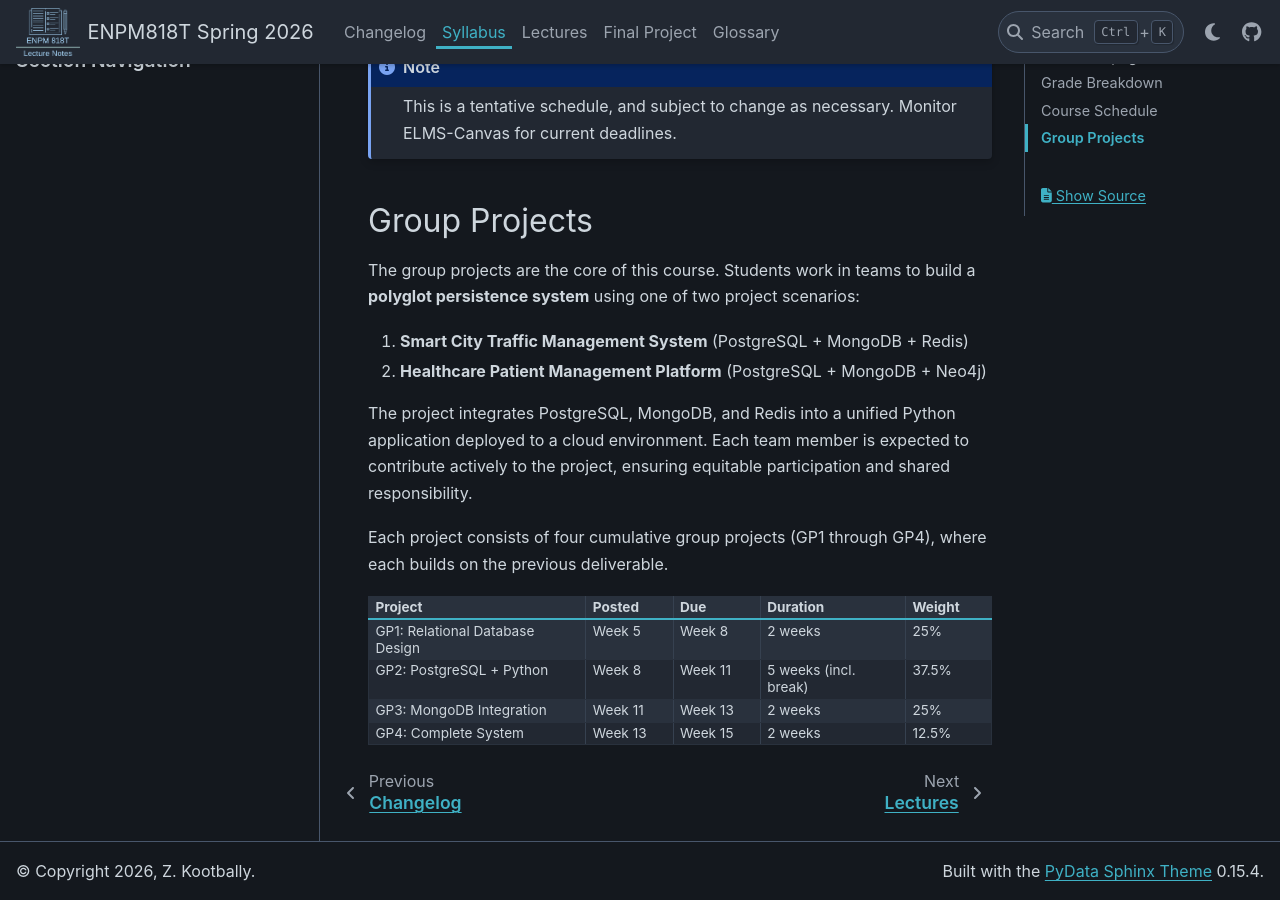
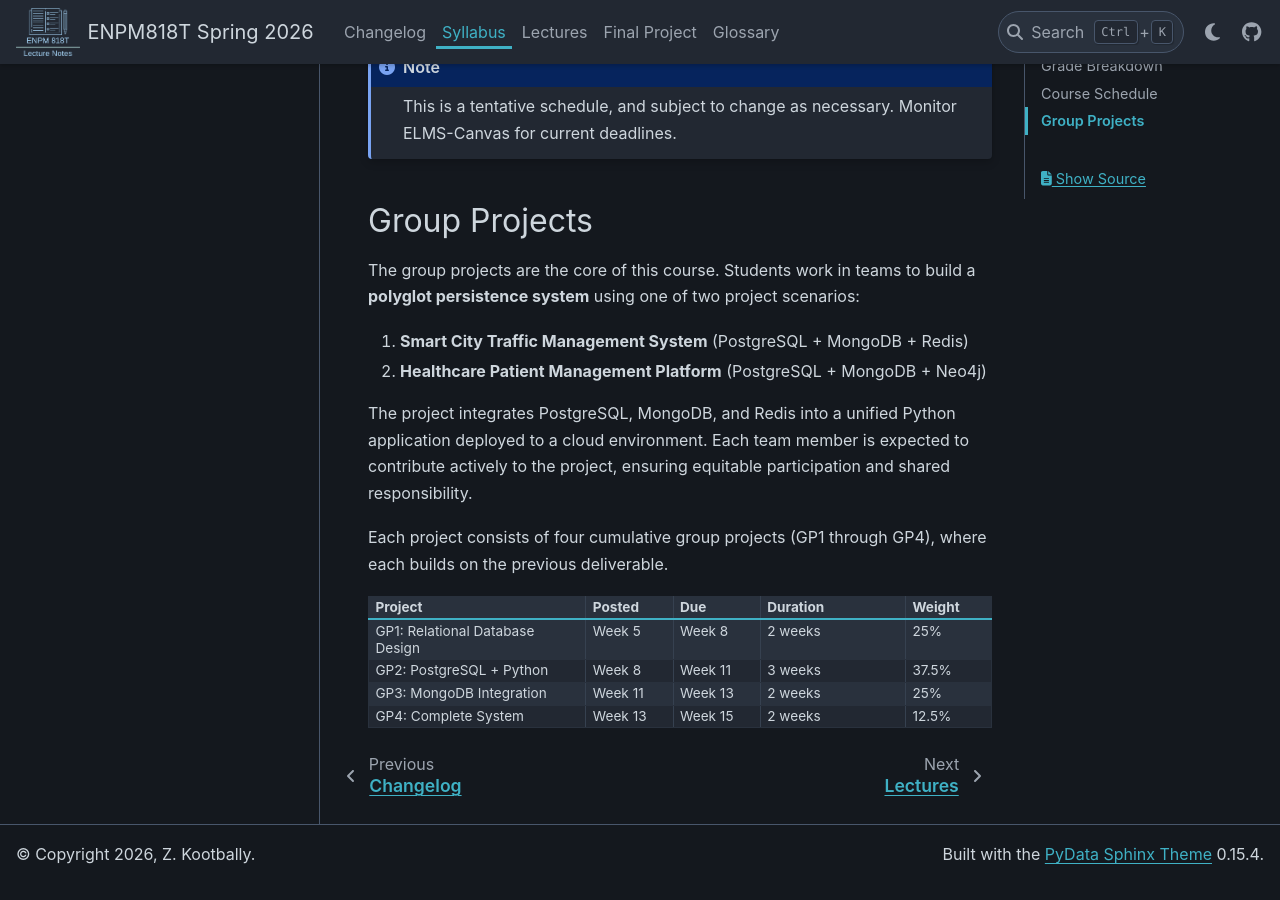
Before and after one commit to zeidk/enpm818t-spring-2026-docs, a Sphinx documentation site: the page built from docs/source/syllabus/index.rst, in a window 1280 px wide and 900 px high, scrolled down 1049 px. Built offline with Sphinx 7.4.7 and the PyData theme 0.15.4, drawn with Linux system fonts in a browser that asks for light colours.

Commit message:
updated the syllabus

```diff
--- a/docs/source/syllabus/index.rst
+++ b/docs/source/syllabus/index.rst
@@ -116,7 +116,7 @@ Each project consists of four cumulative group projects (GP1 through GP4), where
    * - GP2: PostgreSQL + Python
      - Week 8
      - Week 11
-     - 5 weeks (incl. break)
+     - 3 weeks
      - 37.5%
    * - GP3: MongoDB Integration
      - Week 11
```
